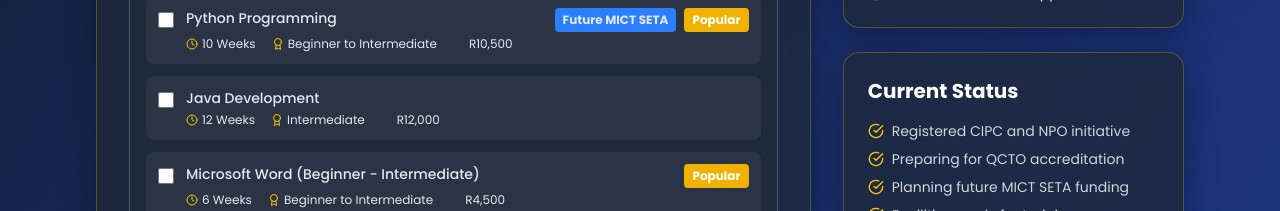
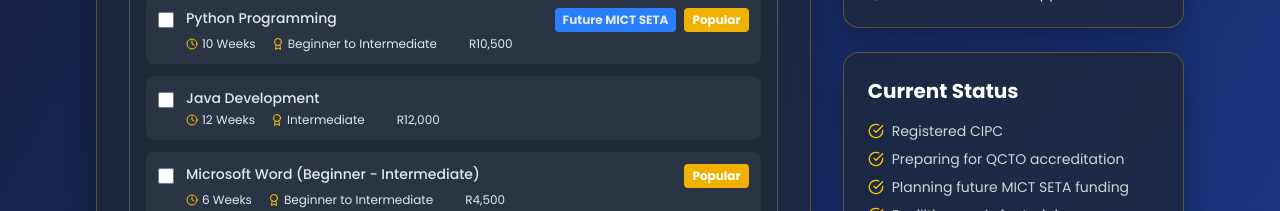
Before and after one commit to Sipho-Mtshali/STK-College-Pty-Ltd-Website, a React (Vite) app: page /it-register in a window 1280 px wide. Shown: the part 1460-1671 px from the top of the page. Built offline with nearby package versions, Linux system fonts and the light colour scheme.

Commit message:
name of learner

```diff
--- a/src/pages/ITRegister.jsx
+++ b/src/pages/ITRegister.jsx
@@ -810,7 +810,7 @@ const ITRegister = () => {
               <ul className="space-y-2 text-sm text-gray-300">
                 <li className="flex items-center">
                   <FiCheckCircle className="w-4 h-4 text-yellow-400 mr-2" />
-                  Registered CIPC and NPO initiative
+                  Registered CIPC
                 </li>
                 <li className="flex items-center">
                   <FiCheckCircle className="w-4 h-4 text-yellow-400 mr-2" />
--- a/src/pages/Results.jsx
+++ b/src/pages/Results.jsx
@@ -27,7 +27,7 @@ const Results = () => {
   const mockResults = [
     {
       id: '1',
-      studentName: 'General Mtshali',
+      studentName: 'Sipho Mtshali',
       year: '2024',
       program: 'Python Programming',
       percentage: 92,
```
